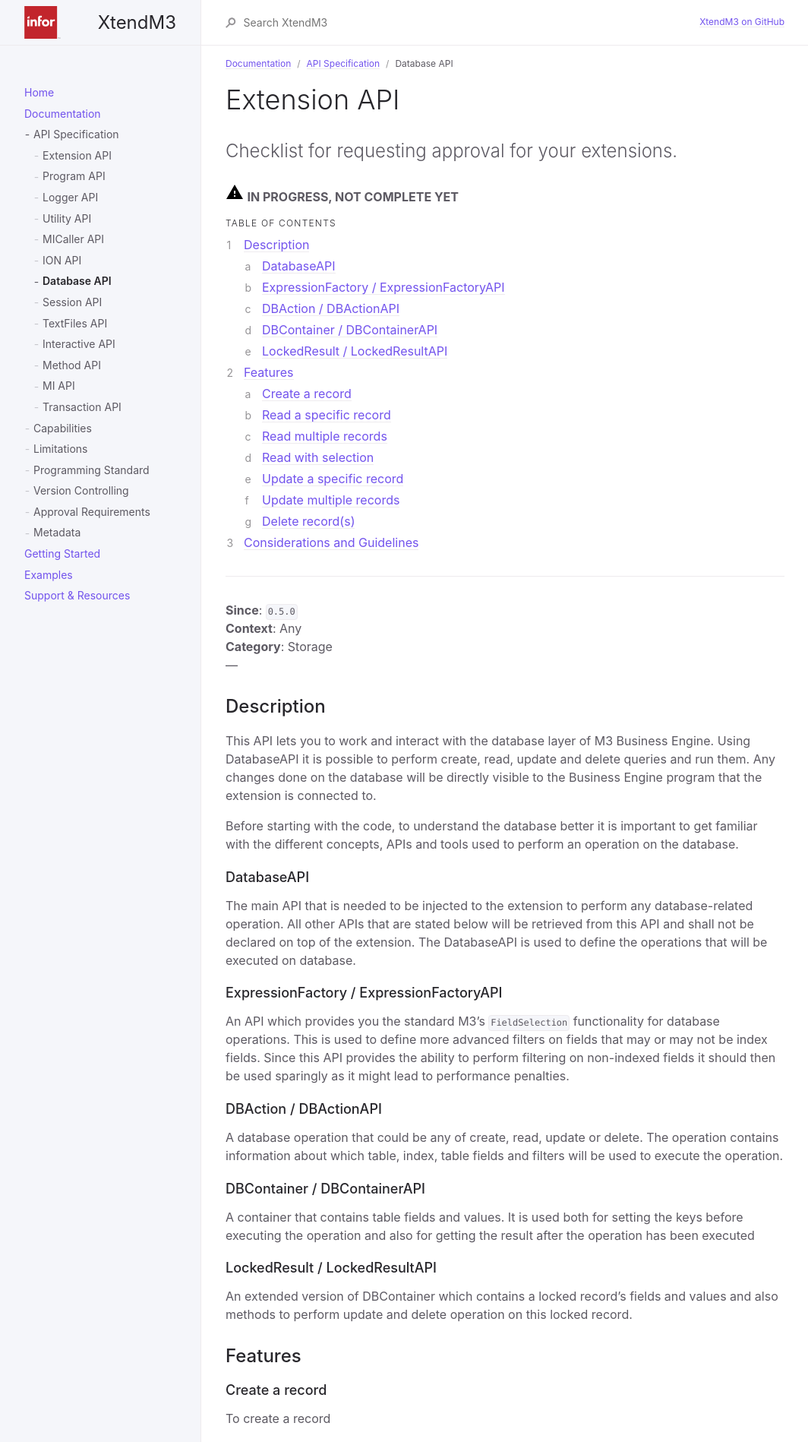
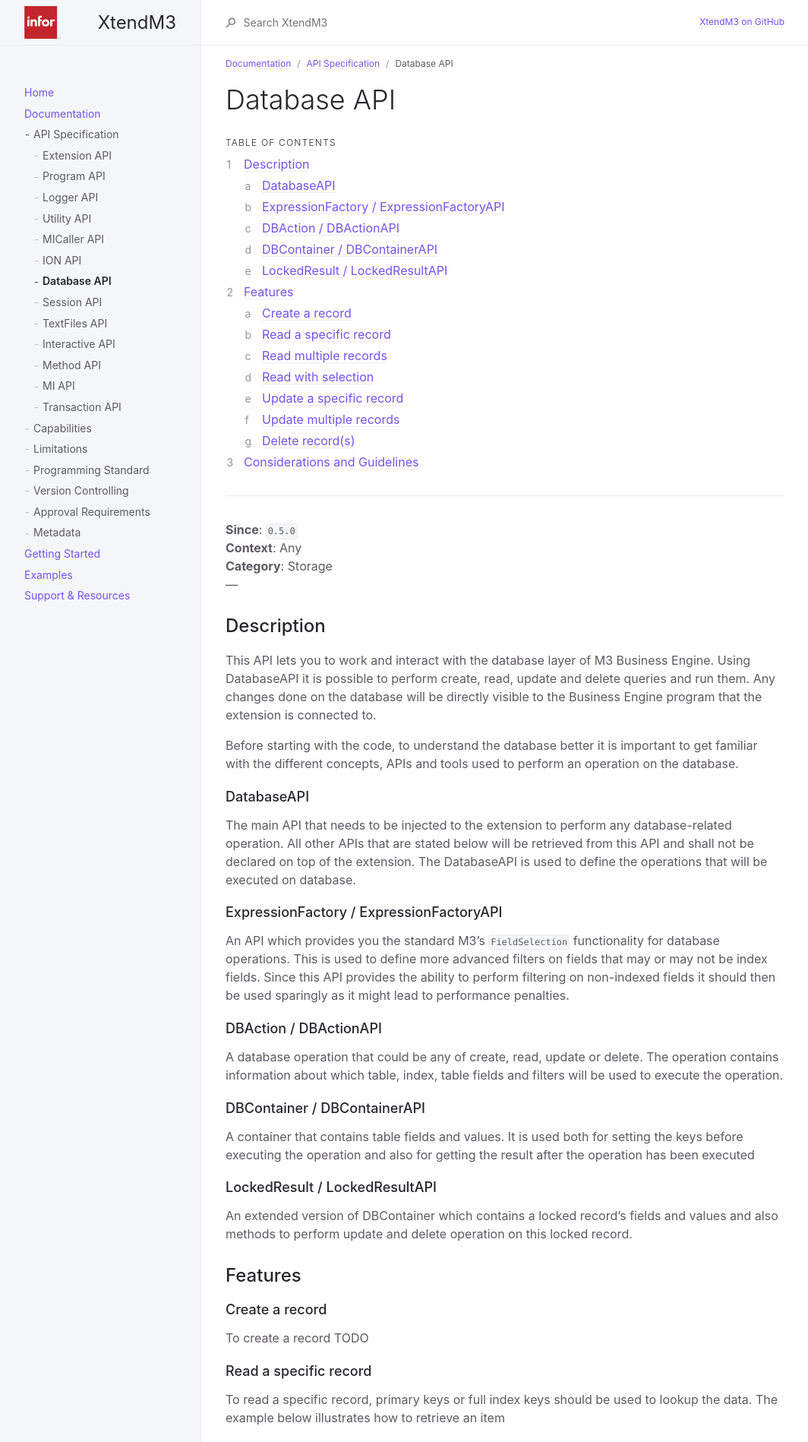
Before and after one commit to infor-cloud/xtendm3, a Jekyll site: the page built from docs/documentation/api-specification/database-api.md, in a window 1280 px wide. Shown: the top 1898 px of the page at 76% size, without its empty margins (107-1171 px from the left). Built offline with Jekyll 4.4.1, drawn with Linux system fonts in a browser that asks for light colours; some of the changed text lies outside the part shown.

Commit message:
Fix title for database API Specification

```diff
--- a/docs/documentation/api-specification/database-api.md
+++ b/docs/documentation/api-specification/database-api.md
@@ -6,12 +6,8 @@ grand_parent: Documentation
 nav_order: 7
 ---
 
-# Extension API
+# Database API
 {: .no_toc }
-
-Checklist for requesting approval for your extensions.
-{: .fs-6 .fw-300 }
-![](/assets/images/warning-24px.svg) **️IN PROGRESS, NOT COMPLETE YET**
 
 ## Table of contents
 {: .no_toc .text-delta }
@@ -34,7 +30,7 @@ Before starting with the code, to understand the database better it is important
 concepts, APIs and tools used to perform an operation on the database.
 
 ### DatabaseAPI
-The main API that is needed to be injected to the extension to perform any database-related operation. All other APIs
+The main API that needs to be injected to the extension to perform any database-related operation. All other APIs
 that are stated below will be retrieved from this API and shall not be declared on top of the extension. The DatabaseAPI
 is used to define the operations that will be executed on database.
 
@@ -58,7 +54,7 @@ and delete operation on this locked record.
 ## Features
 
 ### Create a record
-To create a record
+To create a record TODO
 
 ### Read a specific record
 To read a specific record, primary keys or full index keys should be used to lookup the data. The example below
```
